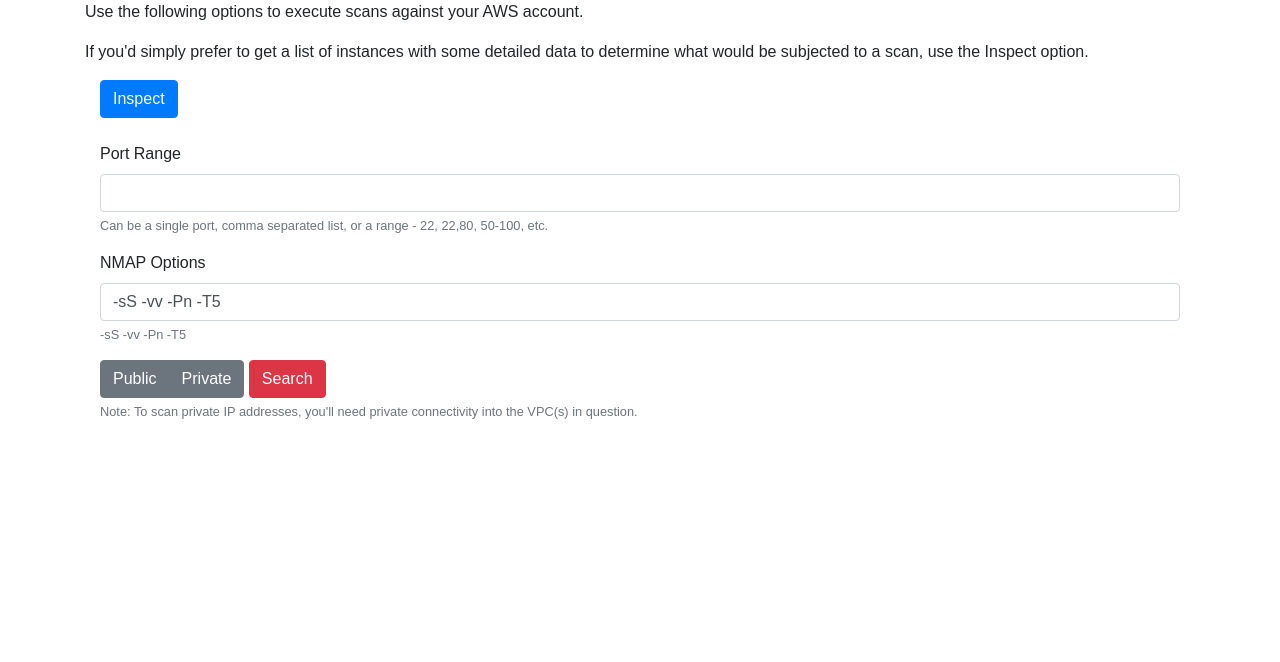
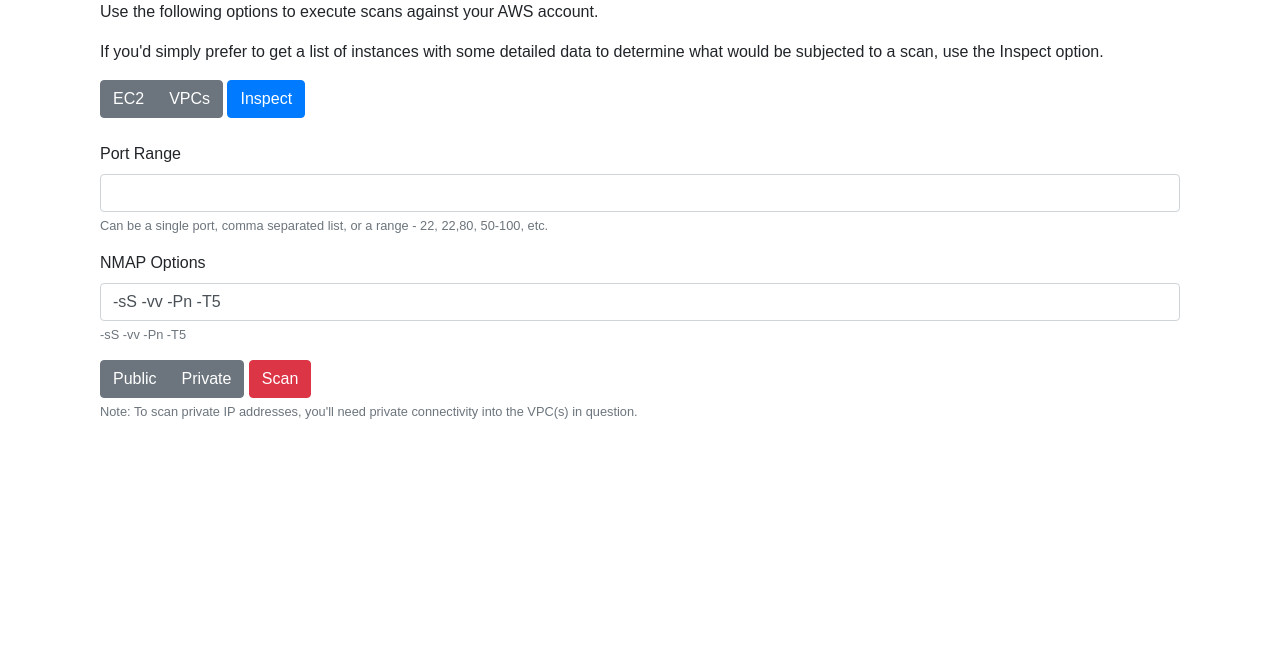
Before and after one commit to shipwreckdev/starchart-web, a Django app: page /aws/ in a window 1280 px wide. Shown: the part 56-718 px from the top of the page. Run offline with Django 3.2, Linux system fonts and the light colour scheme; the visitor is signed in with stand-in values (Sample User, id 1); some libraries are stand-ins or nearby versions.

Commit message:
Enhancements

```diff
--- a/main/templates/main/aws.html
+++ b/main/templates/main/aws.html
@@ -6,15 +6,27 @@
 
 {% if user.is_authenticated %}
 
-<p>Use the following options to execute scans against your AWS account.</p>
-<p>If you'd simply prefer to get a list of instances with some detailed data to determine what would be subjected to a scan, use the Inspect option.</p>
+<div class="container">
+  <p>Use the following options to execute scans against your AWS account.</p>
+  <p>If you'd simply prefer to get a list of instances with some detailed data to determine what would be subjected to a scan, use the Inspect option.</p>
+</div>
 
 <div class="container">
   <form action="{% url 'inspect' %}">
+    <div class="btn-group btn-group-toggle" data-toggle="buttons">
+      <label class="btn btn-secondary active">
+        <input type="radio" name="ec2" id="ec2" autocomplete="off"> EC2
+      </label>
+      <label class="btn btn-secondary">
+        <input type="radio" name="vpc" id="vpc" autocomplete="off"> VPCs
+      </label>
+    </div>
     <button type="submit" class="btn btn-primary">Inspect</button>
   </form>
 </div>
+
 <br>
+
 <div class="container">
   <form action="{% url 'scan' %}">
     <div class="form-group">
@@ -35,7 +47,7 @@
         <input type="radio" name="private_ip" id="private_ip" autocomplete="off"> Private
       </label>
     </div>
-    <button type="submit" class="btn btn-danger">Search</button>
+    <button type="submit" class="btn btn-danger">Scan</button>
     <br>
     <small id="nmap_options_help" class="form-text text-muted">Note: To scan private IP addresses, you'll need private connectivity into the VPC(s) in question.</small>
   </form>
--- a/main/templates/main/usage.html
+++ b/main/templates/main/usage.html
@@ -6,6 +6,11 @@
 
 <br>
 <br>
+
+<div class="form-group purple-border">
+  <label for="license">License:</label>
+  <textarea class="form-control" id="license" rows="3" readonly></textarea>
+</div>
 
 <div class="container">
   <h3>Handy Usage Guidelines and Acceptance</h3>
--- a/main/views.py
+++ b/main/views.py
@@ -12,9 +12,15 @@ def aws(request):
 
 
 def inspect(request):
-    instances = ec2.Instances()
+    if request.GET.get('ec2'):
+        data = ec2.Instances()
+        resource_types = 'ec2'
 
-    return render(request, 'main/inspect.html', {'instances': instances})
+    if request.GET.get('vpc'):
+        data = []
+        resource_types = 'vpc'
+
+    return render(request, 'main/inspect.html', {'data': data, 'resource_types': resource_types})
 
 
 def main(request):
```
Also changed, not shown: main/lib/ec2.py (+13 -0 lines), main/templates/main/inspect.html (+25 -2 lines), main/templates/main/scan.html (+14 -29 lines).
